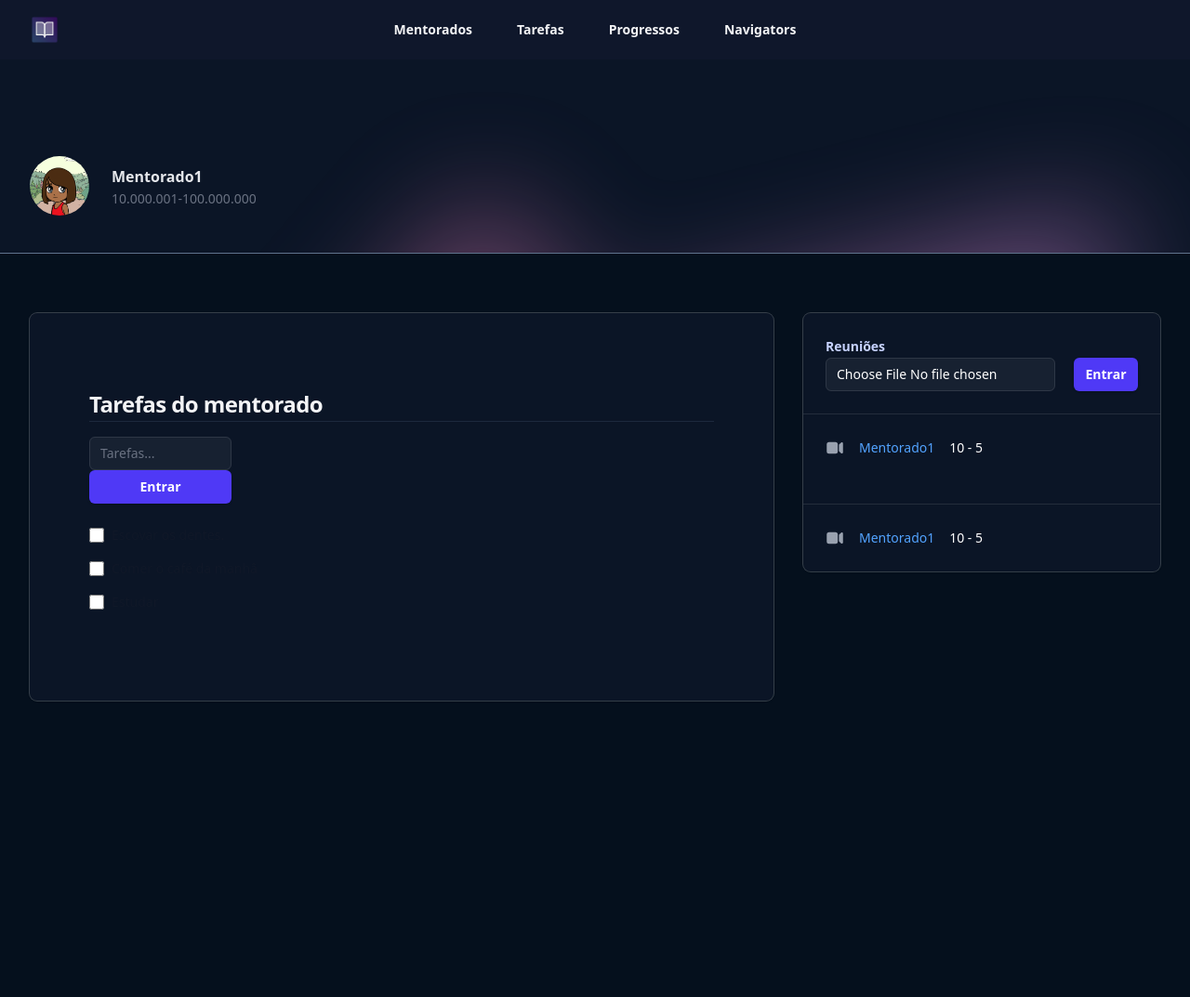
After one commit to GilkleberMedeiros/psw13-monitorando, a Django app: page /mentorados/tarefa/1/ in a window 1280 px wide. The commit adds this page. Shown: the whole page at 93% size. Run offline with Django 5.2, Linux system fonts and the light colour scheme; a user stored in the database is signed in; data comes from the database, SQL or seed files in the repository; both versions use the stored data as it was after the commit.

Commit message:
adicionando página mentorados/tarefas/

```diff
--- a/mentorados/templates/mentorados.html
+++ b/mentorados/templates/mentorados.html
@@ -149,7 +149,9 @@
                     <td class="py-4 pl-4 pr-8 sm:pl-6 lg:pl-8">
                       <div class="flex items-center gap-x-4">
                         <img src="{{mentorado.foto.url}}" alt="" class="size-8 rounded-full bg-gray-800">
-                        <div class="truncate text-sm/6 font-medium text-white">{{mentorado.nome}}</div>
+                        <div class="truncate text-sm/6 font-medium text-white">
+                          <a class="hover:underline underline-offset-2" href="{% url 'tarefa' id=mentorado.id %}">{{mentorado.nome}}</a>
+                        </div>
                       </div>
                     </td>
                     <td class="hidden py-4 pl-0 pr-4 sm:table-cell sm:pr-8">
--- /dev/null
+++ b/mentorados/templates/tarefa.html
@@ -0,0 +1,156 @@
+{% extends "base.html" %}
+
+{% load static %}
+
+{% block "title" %}
+Monitorando - Tarefas mentorados
+{% endblock "title" %}
+
+{% block "body" %}
+<header class="bg-slate-900">
+    <nav class="flex items-center justify-between p-4 lg:px-8" aria-label="Global">
+      <div class="flex lg:flex-1">
+        <a href="#" class="-m-1.5 p-1.5">
+          <span class="sr-only">Your Company</span>
+          <img class="h-8 w-auto" src="{% static 'logo.png' %}" alt="">
+        </a>
+      </div>
+      <div class="flex lg:hidden">
+        <button type="button" class="-m-2.5 inline-flex items-center justify-center rounded-md p-2.5 text-gray-700">
+          <span class="sr-only">Open main menu</span>
+          <svg class="size-6" fill="none" viewBox="0 0 24 24" stroke-width="1.5" stroke="currentColor" aria-hidden="true" data-slot="icon">
+            <path stroke-linecap="round" stroke-linejoin="round" d="M3.75 6.75h16.5M3.75 12h16.5m-16.5 5.25h16.5" />
+          </svg>
+        </button>
+      </div>
+      <div class="hidden lg:flex lg:gap-x-12">
+        <a href="#" class="text-sm/6 font-semibold text-gray-100">Mentorados</a>
+        <a href="#" class="text-sm/6 font-semibold text-gray-100">Tarefas</a>
+        <a href="#" class="text-sm/6 font-semibold text-gray-100">Progressos</a>
+        <a href="#" class="text-sm/6 font-semibold text-gray-100">Navigators</a>
+      </div>
+      <div class="hidden lg:flex lg:flex-1 lg:justify-end">
+
+      </div>
+    </nav>
+
+  </header>
+
+
+
+
+  <main>
+    <header class="relative isolate pt-16 bg-[#0b1526] border-b-1 border-slate-500">
+      <div class="absolute inset-0 -z-10 overflow-hidden" aria-hidden="true">
+        <div class="absolute left-16 top-full -mt-16 transform-gpu opacity-50 blur-3xl xl:left-1/2 xl:-ml-80">
+          <div class="aspect-[1154/678] w-[72.125rem] bg-gradient-to-br from-[#FF80B5] to-[#9089FC]" style="clip-path: polygon(100% 38.5%, 82.6% 100%, 60.2% 37.7%, 52.4% 32.1%, 47.5% 41.8%, 45.2% 65.6%, 27.5% 23.4%, 0.1% 35.3%, 17.9% 0%, 27.7% 23.4%, 76.2% 2.5%, 74.2% 56%, 100% 38.5%)"></div>
+        </div>
+        <div class="absolute inset-x-0 bottom-0 h-px bg-gray-900/5"></div>
+      </div>
+      <div>
+      <div class="mx-auto max-w-7xl px-4 py-10 sm:px-6 lg:px-8 ">
+        <div class="mx-auto flex max-w-2xl items-center justify-between gap-x-8 lg:mx-0 lg:max-w-none">
+          <div class="flex items-center gap-x-6">
+            <img src="{{mentorado.foto.url}}" alt="" class="size-16 flex-none rounded-full ring-1 ring-gray-900/10">
+            <h1>
+              <div class="mt-1 text-base font-semibold text-gray-200">{{mentorado}}</div>
+              <div class="text-sm/6 text-gray-500">{{mentorado.get_estagio_display}}</div>
+            </h1>
+          </div>
+
+          </div>
+        </div>
+      </div>
+    </div>
+    </header>
+
+    <div class="bg-[#05101d] min-h-screen">
+        <div class="mx-auto max-w-7xl px-4 py-16 sm:px-6 lg:px-8">
+        <div class="mx-auto grid max-w-2xl grid-cols-1 grid-rows-1 items-start gap-x-8 gap-y-8 lg:mx-0 lg:max-w-none lg:grid-cols-3">
+            <!-- Invoice summary -->
+            <div class="lg:col-start-3 lg:row-end-1 ">
+            <h2 class="sr-only">Summary</h2>
+            <div class="rounded-lg shadow-sm ring-1 ring-white/20 bg-[#0b1526]">
+                <dl class="flex flex-wrap">
+                <div class="flex-auto px-6 pt-6">
+                    <p class="text-sm/6 font-semibold text-indigo-200">Reuniões</p>
+                    <div class="grid grid-cols-4 gap-5">
+                        <div class="col-span-3">
+                          <form action="" method="POST" enctype='multipart/form-data'>{% csrf_token %}
+                            <input type="file" name="video" required class="block w-full rounded-md bg-white/5 px-3 py-1.5 text-base text-white outline outline-1 -outline-offset-1 outline-white/10 placeholder:text-gray-500 focus:outline focus:outline-2 focus:-outline-offset-2 focus:outline-indigo-500 sm:text-sm/6">
+                        </div>
+                        <div>
+                            <button type="submit" class="flex w-full justify-center cursor-pointer rounded-md bg-indigo-600 px-3 py-1.5 text-sm/6 font-semibold text-white shadow-sm hover:bg-indigo-500 focus-visible:outline focus-visible:outline-2 focus-visible:outline-offset-2 focus-visible:outline-indigo-600">Entrar</button>
+                          </form>
+                        </div>
+
+                    </div>
+
+                </div>
+
+
+                {% for video in videos %}
+                  <div class="mt-6 flex w-full flex-none gap-x-4 border-t border-gray-50/10 px-6 py-6">
+                      <dt class="flex-none">
+                      <svg xmlns="http://www.w3.org/2000/svg" viewBox="0 0 24 24" fill="currentColor" class="h-6 w-5 text-gray-400">
+                        <path
+                            d="
+                                M4.5 4.5a3 3 0 0 0-3 3v9a3 3 0 0 0 3 3h8.25a3 3 0 0 0
+                                3-3v-9a3 3 0 0 0-3-3H4.5ZM19.94
+                                18.75l-2.69-2.69V7.94l2.69-2.69c.944-.945 2.56-.276
+                                2.56 1.06v11.38c0 1.336-1.616 2.005-2.56 1.06Z
+                            "
+                        />
+                        </svg>
+
+
+                      </dt>
+                      <dd class="text-sm/6 font-medium text-blue-400"><a href="{{video.video.url}}">{{video.mentorado}}</a></dd><p class="text-sm/6 text-white">10 - 5</p>
+                  </div>
+                {% endfor %}
+
+
+
+
+            </div>
+            </div>
+
+            <!-- Invoice -->
+            <div class="-mx-4 px-4 py-8 shadow-sm  sm:mx-0 sm:rounded-lg sm:px-8 sm:pb-14 lg:col-span-2 lg:row-span-2 lg:row-end-2 xl:px-16 xl:pb-20 xl:pt-16 ring-1 ring-white/20 bg-[#0b1526]">
+                <h2 class="mt-4 text-2xl/9 font-bold tracking-tight text-gray-100">Tarefas do mentorado</h2>
+                <hr class="border-px border-slate-800">
+
+                <div class="grid grid-cols-4 gap-5 mt-4">
+
+                    <form action="{% url 'tarefa' id=mentorado.id %}" method="POST">
+                    <div class="col-span-3">
+                        {% csrf_token %}
+                          <input type="text" name="tarefa" autocomplete="email" required class="block w-full rounded-md bg-white/5 px-3 py-1.5 text-base text-white outline outline-1 -outline-offset-1 outline-white/10 placeholder:text-gray-500 focus:outline focus:outline-2 focus:-outline-offset-2 focus:outline-indigo-500 sm:text-sm/6" placeholder="Tarefas...">
+                      </div>
+                      <div>
+                          <button type="submit" class="flex w-full justify-center cursor-pointer rounded-md bg-indigo-600 px-3 py-1.5 text-sm/6 font-semibold text-white shadow-sm hover:bg-indigo-500 focus-visible:outline focus-visible:outline-2 focus-visible:outline-offset-2 focus-visible:outline-indigo-600">Entrar</button>
+                      </div>
+                    </form>
+                </div>
+                <br>
+
+                {% for tarefa in tarefas %}
+                  <div class="flex items-center mb-4">
+                      <input id="default-checkbox" type="checkbox" value="" class="w-4 h-4 text-blue-600 bg-gray-100 border-gray-300 rounded-sm focus:ring-blue-500 dark:focus:ring-blue-600 dark:ring-offset-gray-800 focus:ring-2 dark:bg-gray-700 dark:border-gray-600">
+                      <label for="default-checkbox" class="ms-2 text-sm font-medium text-gray-900 dark:text-gray-300">{{tarefa.tarefa}}</label>
+                  </div>
+                {% endfor %}
+            </div>
+
+
+
+
+            </div>
+        </div>
+        </div>
+    </div>
+  </main>
+
+
+
+{% endblock "body" %}
--- a/mentorados/urls.py
+++ b/mentorados/urls.py
@@ -9,4 +9,5 @@ urlpatterns = [
     path("auth_mentorado/", views.auth_mentorado, name="auth_mentorado"),
     path("escolher_dia/", views.escolher_dia, name="escolher_dia"),
     path("agendar_reuniao/", views.agendar_reuniao, name="agendar_reuniao"),
+    path("tarefa/<int:id>/", views.tarefa, name="tarefa"),
 ]
--- a/mentorados/views.py
+++ b/mentorados/views.py
@@ -4,10 +4,18 @@ from django.contrib.auth.decorators import login_required
 from django.contrib.messages import constants
 from django.contrib import messages
 from django.core.exceptions import ValidationError
+from django.http.request import HttpRequest
 
 from datetime import datetime, timedelta
 
-from .models import Mentorados, Navigators, DisponibilidadeHorario, Reuniao
+from .models import (
+    Mentorados,
+    Navigators,
+    DisponibilidadeHorario,
+    Reuniao,
+    Tarefa,
+    Video,
+)
 from .auth import auth_mentorado_token_required, valida_token
 
 
@@ -203,3 +211,40 @@ def agendar_reuniao(request):
         return redirect("escolher_dia")
 
     return HttpResponse("Método HTTP não aceito.")
+
+@login_required(login_url="login")
+def tarefa(request: HttpRequest, id: int):
+    try:
+        mentorado = Mentorados.objects.get(id=id)
+    except:
+        messages.add_message(request, constants.ERROR, "Mentorado não encontrado.")
+        return redirect("mentorados")
+
+    # validando se mentorado selecionado é do mentor usuário.
+    if mentorado.mentor != request.user:
+        messages.add_message(request, constants.ERROR, "Mentorado selecionado não encontrado.")
+        return redirect("mentorados")
+
+    if request.method == "GET":
+        tarefas = Tarefa.objects.filter(mentorado=mentorado)
+        videos = Video.objects.filter(mentorado=mentorado)
+
+        return render(request, "tarefa.html", context={
+            "mentorado": mentorado,
+            "tarefas": tarefas,
+            "videos": videos
+        })
+
+    elif request.method == "POST":
+        tarefa = request.POST.get("tarefa")
+        video = request.FILES.get("video")
+
+        if tarefa is not None:
+            Tarefa(mentorado=mentorado, tarefa=tarefa).save()
+
+        if video is not None:
+            Video(mentorado=mentorado, video=video).save()
+
+        return redirect(f"/mentorados/tarefa/{mentorado.id}/")
+
+    return HttpResponse("Método HTTP não aceito.")
```
Also changed, not shown: db.sqlite3, 2 other files.
